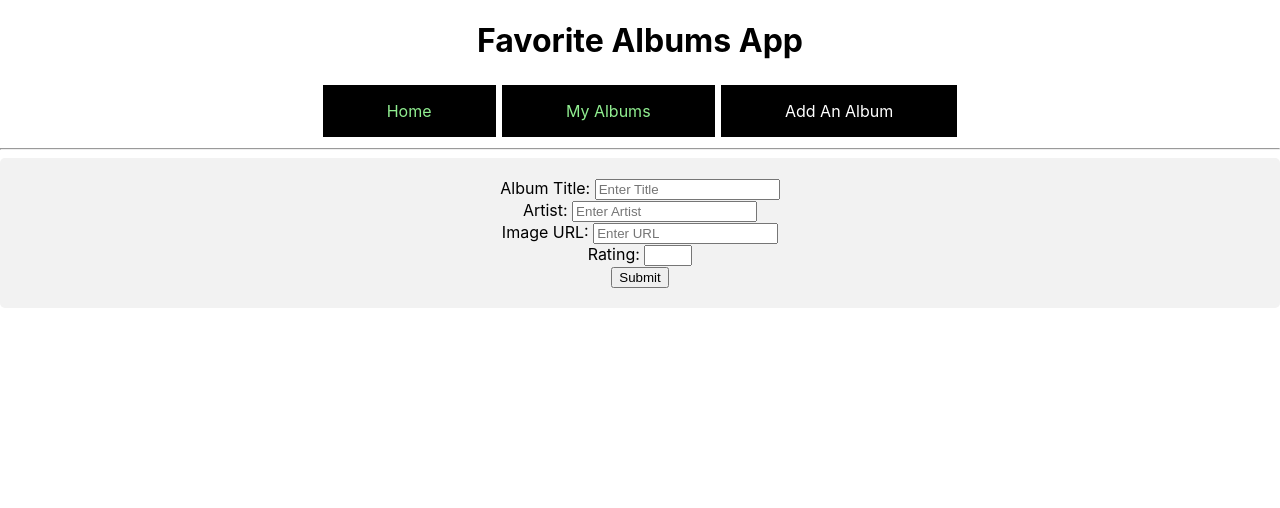
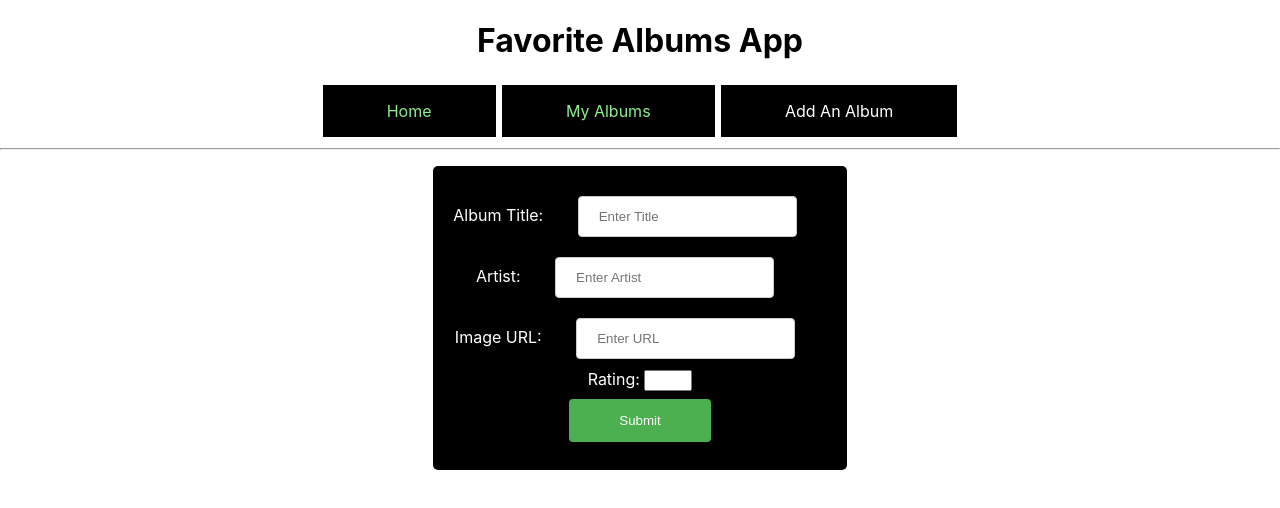
Before and after one commit to guzdaniel/favorite-albums-app, a React (Create React App) app: page /albums/new in a window 1280 px wide. Shown: the top 508 px of the page. Built offline with nearby package versions, Linux system fonts and the light colour scheme; data requests are answered from the project's data file.

Commit message:
Adds css styling to form page

```diff
--- a/db.json
+++ b/db.json
@@ -47,6 +47,27 @@
       "image": "jkhjk",
       "rating": "1",
       "id": 7
+    },
+    {
+      "title": "fdsfs",
+      "artist": "fsdf",
+      "image": "fdsfds",
+      "rating": "1",
+      "id": 8
+    },
+    {
+      "title": "A Head Full of Dreams",
+      "artist": "Coldplay",
+      "image": "https://coverartarchive.org/release-group/27da3ef8-f3b0-47bf-898d-9bdf4af7fc04/front",
+      "rating": "1",
+      "id": 9
+    },
+    {
+      "title": "A Head Full of Dreams",
+      "artist": "Coldplay",
+      "image": "https://coverartarchive.org/release-group/27da3ef8-f3b0-47bf-898d-9bdf4af7fc04/front",
+      "rating": "3",
+      "id": 10
     }
   ]
 }
--- /dev/null
+++ b/src/AlbumForm.css
@@ -0,0 +1,34 @@
+label{
+    color: white;
+}
+
+input[type=text] {
+    padding: 12px 20px;
+    margin: 10px 30px;
+    display: inline-block;
+    border: 1px solid #ccc;
+    border-radius: 4px;
+    box-sizing: border-box;
+  }
+
+  input[type=submit] {
+    background-color: #4CAF50;
+    color: white;
+    padding: 14px 50px;
+    margin: 8px 9px;
+    border: none;
+    border-radius: 4px;
+    cursor: pointer;
+  }
+
+  input[type=submit]:hover {
+    background-color: #45a049;
+  }
+
+  .container {
+    display: inline-block;
+    margin: 8px;
+    border-radius: 5px;
+    background-color: #000000;
+    padding: 20px;
+  }
--- a/src/Components/Home.js
+++ b/src/Components/Home.js
@@ -2,7 +2,7 @@ import React from "react";
 
 function Home() {
     return (
-        <div className="container">
+        <div>
             <h2>Welcome to Favorite Albums App</h2>
             <h4>An app where you can add all your favorite albums <br /> from your favorite artists so that you can <br />remember to listen to them later.
             </h4>
```
Also changed, not shown: src/Components/AlbumForm.js (+5 -17 lines), src/Components/AlbumItem.js (+5 -6 lines).
